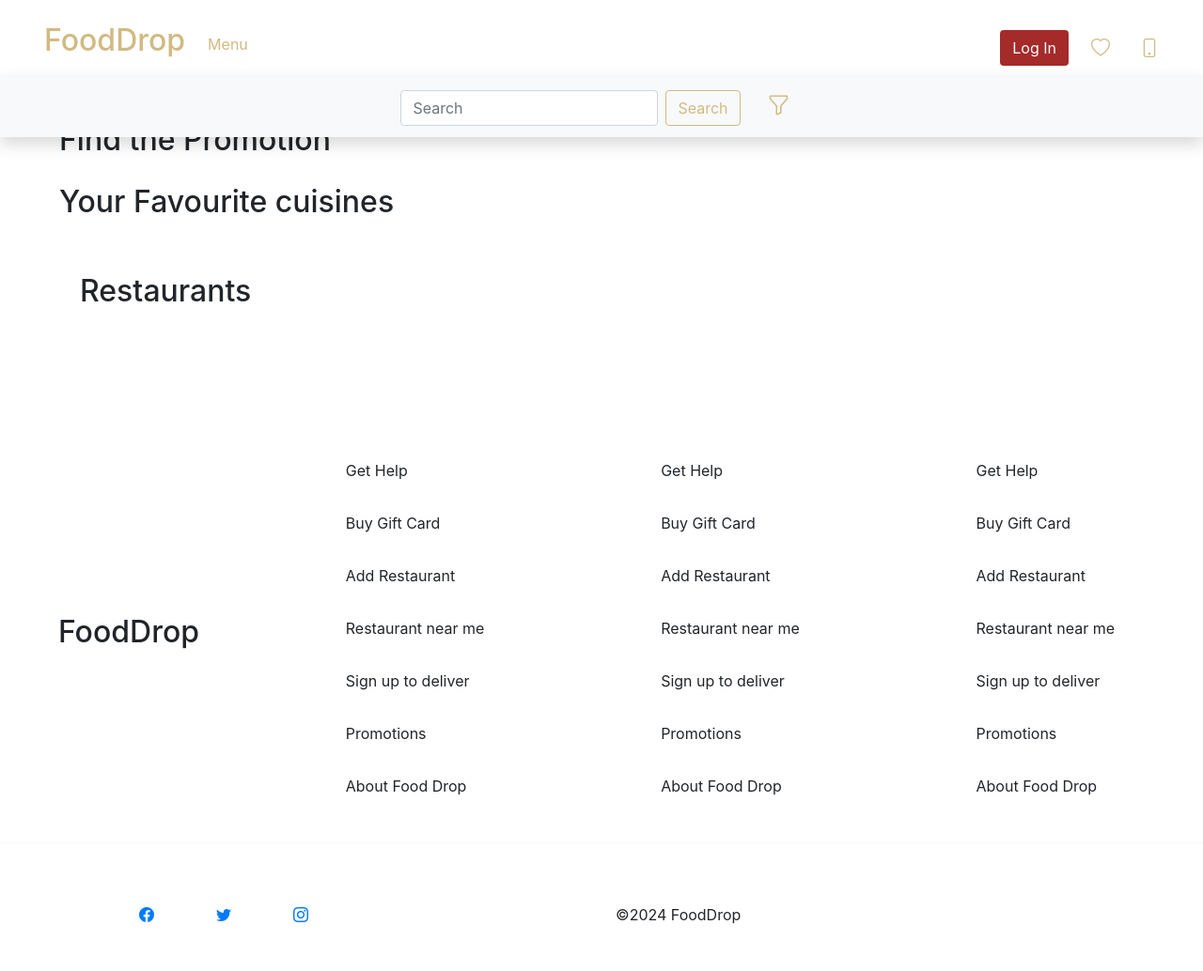
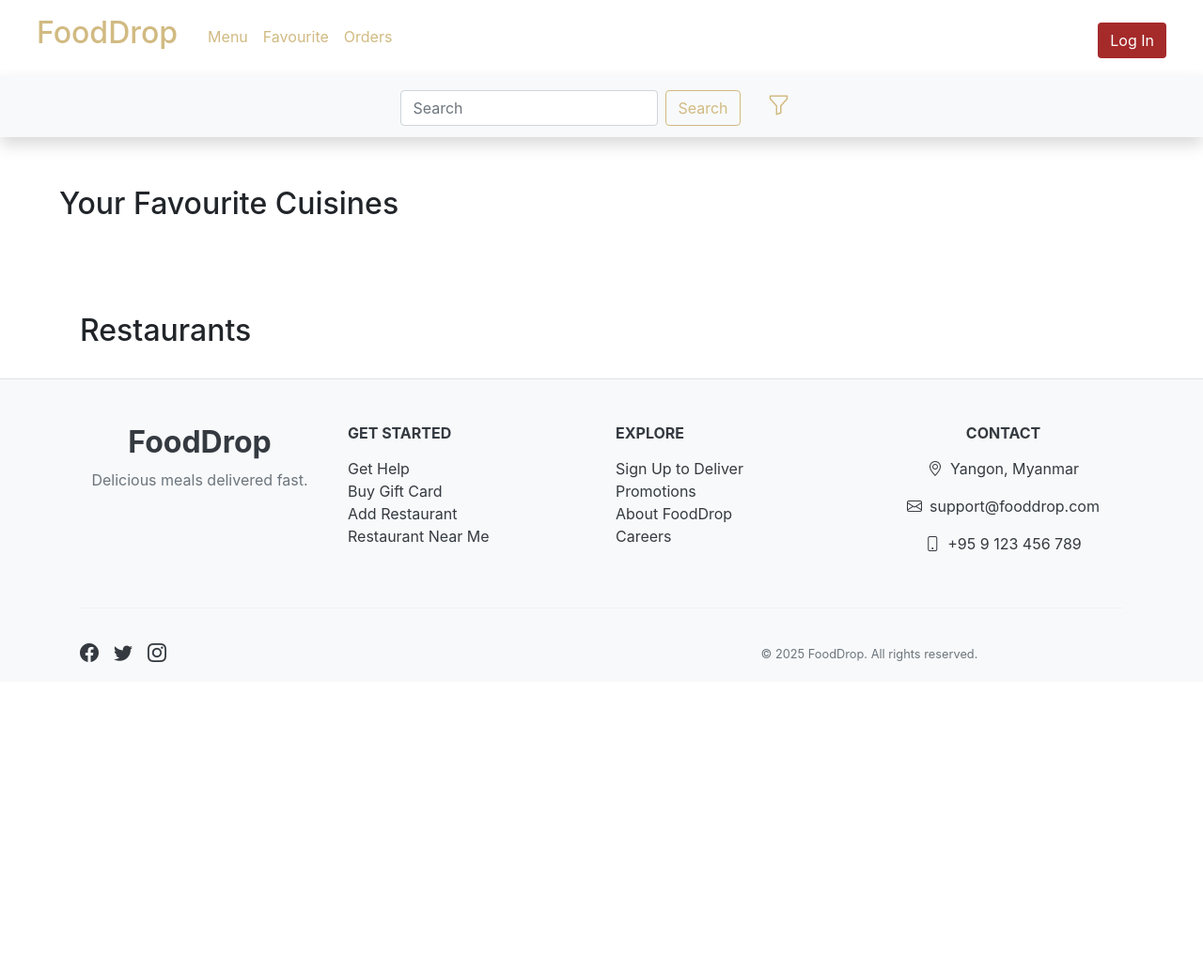
Before and after one commit to kayKhaingWin1/Food-new, a PHP site: page /menu.php in a window 1280 px wide. Shown: the whole page at 94% size. After the commit the page ends 705 px from the top, so only its background shows below. Run offline with PHP 8.4, Linux system fonts and the light colour scheme; data that the repository does not hold is empty; some libraries are stand-ins or nearby versions.

Commit message:
modify mobile responsive

```diff
--- a/css/style.css
+++ b/css/style.css
@@ -41,7 +41,6 @@
 
 .find-meal {
   color: rgb(209, 186, 130);
-  margin-left: 10rem;
 }
 
 /* Menu page */
@@ -102,10 +101,6 @@
   position: relative;
 }
 
-.promo-item img {
-  height: 200px;
-}
-
 .scroll-item p {
   text-align: center;
 }
@@ -116,7 +111,7 @@
   transform: translateY(-50%);
   background-color: rgba(49, 49, 49, 0.5);
   color: white;
-  padding: 1rem 1.5rem;
+  padding: 0.5rem 1rem;
   z-index: 10;
   /* Add a higher z-index to keep it above other elements */
 }
--- a/include/dbconfig.php
+++ b/include/dbconfig.php
@@ -2,27 +2,16 @@
 
 class Database {
 
+    private static $hostname = 'localhost:3307';
+    private static $username = 'root';
+    private static $password = '';
+    private static $dbname = 'food_order';
     private static $connection = null;
 
     public static function connect()
     {
-        if (!self::$connection) {
-            $hostname = 'sql101.iceiy.com';
-            $port     = '3306';
-            $username = 'icei_39711552';
-            $password = 'sally2002911';
-            $dbname   = 'icei_39711552_food_order';
-
-            $dsn = "mysql:host=$hostname;port=$port;dbname=$dbname;charset=utf8mb4";
-
-            try {
-                self::$connection = new PDO($dsn, $username, $password);
-                self::$connection->setAttribute(PDO::ATTR_ERRMODE, PDO::ERRMODE_EXCEPTION);
-            } catch (PDOException $e) {
-                die("Database connection failed: " . $e->getMessage());
-            }
-        }
-
+        if(!self::$connection)
+            self::$connection = new PDO("mysql:host=".self::$hostname.";dbname=".self::$dbname, self::$username, self::$password);
         return self::$connection;
     }
 
--- a/layout/footer.php
+++ b/layout/footer.php
@@ -1,68 +1,66 @@
-<footer style="margin-top:10rem;">
-    <div class="d-flex justify-content-around mt-3">
-        <div class="d-flex align-items-center">
-            <h2>FoodDrop</h2>
+<footer class="bg-light text-dark pt-5 border-top mt-5">
+  <div class="container">
+    <div class="row">
+
+      <!-- Brand -->
+      <div class="col-12 col-md-3 mb-4 text-center text-md-start">
+        <h2 class="fw-bold">FoodDrop</h2>
+        <p class="text-muted">Delicious meals delivered fast.</p>
       </div>
-        <div class="mx-3">
+
+      <!-- Column 1 -->
+      <div class="col-6 col-md-3 mb-4">
+        <h6 class="text-uppercase fw-bold mb-3">Get Started</h6>
         <ul class="list-unstyled">
-                <li class="p-3">Get Help</li>
-                <li class="p-3">Buy Gift Card</li>
-                <li class="p-3">Add Restaurant</li>
-                <li class="p-3">Restaurant near me</li>
-                <li class="p-3">Sign up to deliver</li>
-                <li class="p-3">Promotions</li>
-                <li class="p-3">About Food Drop</li>
+          <li><a href="#" class="text-dark text-decoration-none">Get Help</a></li>
+          <li><a href="#" class="text-dark text-decoration-none">Buy Gift Card</a></li>
+          <li><a href="#" class="text-dark text-decoration-none">Add Restaurant</a></li>
+          <li><a href="#" class="text-dark text-decoration-none">Restaurant Near Me</a></li>
         </ul>
       </div>
-        <div class="mx-3">
+
+      <!-- Column 2 -->
+      <div class="col-6 col-md-3 mb-4">
+        <h6 class="text-uppercase fw-bold mb-3">Explore</h6>
         <ul class="list-unstyled">
-                <li class="p-3">Get Help</li>
-                <li class="p-3">Buy Gift Card</li>
-                <li class="p-3">Add Restaurant</li>
-                <li class="p-3">Restaurant near me</li>
-                <li class="p-3">Sign up to deliver</li>
-                <li class="p-3">Promotions</li>
-                <li class="p-3">About Food Drop</li>
+          <li><a href="#" class="text-dark text-decoration-none">Sign Up to Deliver</a></li>
+          <li><a href="#" class="text-dark text-decoration-none">Promotions</a></li>
+          <li><a href="#" class="text-dark text-decoration-none">About FoodDrop</a></li>
+          <li><a href="#" class="text-dark text-decoration-none">Careers</a></li>
         </ul>
       </div>
-        <div class="mx-3">
-            <ul class="list-unstyled">
-                <li class="p-3">Get Help</li>
-                <li class="p-3">Buy Gift Card</li>
-                <li class="p-3">Add Restaurant</li>
-                <li class="p-3">Restaurant near me</li>
-                <li class="p-3">Sign up to deliver</li>
-                <li class="p-3">Promotions</li>
-                <li class="p-3">About Food Drop</li>
-            </ul>
+
+      <!-- Column 3 -->
+      <div class="col-12 col-md-3 mb-4 text-center text-md-start">
+        <h6 class="text-uppercase fw-bold mb-3">Contact</h6>
+        <p><i class="bi bi-geo-alt me-2"></i>Yangon, Myanmar</p>
+        <p><i class="bi bi-envelope me-2"></i>support@fooddrop.com</p>
+        <p><i class="bi bi-phone me-2"></i>+95 9 123 456 789</p>
+      </div>
+
+    </div>
+
+    <hr>
+
+    <div class="row align-items-center py-3">
+      <div class="col-12 col-md-6 d-flex justify-content-center justify-content-md-start mb-3 mb-md-0">
+        <a href="#" class="text-dark me-3 fs-5"><i class="bi bi-facebook"></i></a>
+        <a href="#" class="text-dark me-3 fs-5"><i class="bi bi-twitter"></i></a>
+        <a href="#" class="text-dark me-3 fs-5"><i class="bi bi-instagram"></i></a>
+      </div>
+      <div class="col-12 col-md-6 text-center text-md-end">
+        <small class="text-muted">&#169; 2025 FoodDrop. All rights reserved.</small>
       </div>
     </div>
-    <hr>
-    <div class="container">
-        <div class="row p-5">
-            <div class="col-md-6 d-flex">
-                <div class="col-md-2">
-                    <a href=""> <i class="bi bi-facebook"></i></a>
-                </div>
-                <div class="col-md-2">
-                    <a href=""><i class="bi bi-twitter"></i></a>
-                </div>
-                <div class="col-md-2">
-                    <a href=""><i class="bi bi-instagram"></i></a>
-                </div>
-            </div>
-            <div class="col-md-6">
-                &#169;2024 FoodDrop
-            </div>
-        </div>
+
   </div>
 </footer>
+
+<!-- Bootstrap JS -->
+ <script src="https://cdn.jsdelivr.net/npm/bootstrap@5.3.8/dist/js/bootstrap.bundle.min.js" integrity="sha384-FKyoEForCGlyvwx9Hj09JcYn3nv7wiPVlz7YYwJrWVcXK/BmnVDxM+D2scQbITxI" crossorigin="anonymous"></script>
 <script src="https://code.jquery.com/jquery-3.5.1.slim.min.js"></script>
 <script src="https://cdn.jsdelivr.net/npm/@popperjs/core@2.9.3/dist/umd/popper.min.js"></script>
 <script src="https://stackpath.bootstrapcdn.com/bootstrap/4.5.2/js/bootstrap.min.js"></script>
 <script src="js/bootstrap.bundle.min.js"></script>
 <script src="js/bootstrap.min.js"></script>
 <script src="js/myscript.js"></script>
-</body>
-
-</html>
--- a/layout/sidebar.php
+++ b/layout/sidebar.php
@@ -11,9 +11,10 @@
     <meta http-equiv="Content-Type" content="text/html; charset=UTF-8">
     <meta name="viewport" content="width=device-width, initial-scale=1.0">
     <title>Food Drop</title>
-    <link rel="stylesheet" href="css/bootstrap.min.css">
+    <link href="https://cdn.jsdelivr.net/npm/bootstrap@5.3.8/dist/css/bootstrap.min.css" rel="stylesheet" integrity="sha384-sRIl4kxILFvY47J16cr9ZwB07vP4J8+LH7qKQnuqkuIAvNWLzeN8tE5YBujZqJLB" crossorigin="anonymous">
+    <link rel="stylesheet" href="https://cdnjs.cloudflare.com/ajax/libs/animate.css/4.1.1/animate.min.css" />
+    <link rel="stylesheet" href="https://cdn.jsdelivr.net/npm/bootstrap-icons@1.11.3/font/bootstrap-icons.min.css">
     <link rel="stylesheet" href="https://stackpath.bootstrapcdn.com/bootstrap/4.5.2/css/bootstrap.min.css">
-    <link rel="stylesheet" href="https://cdn.jsdelivr.net/npm/bootstrap-icons@1.11.3/font/bootstrap-icons.min.css">
     <link rel="stylesheet" href="css/style.css">
 </head>
 
@@ -21,33 +22,43 @@
     <header>
         <nav class="navbar navbar-expand-lg fixed-top bg-body-tertiary">
             <div class="container-fluid">
-                <!-- Button for collapsing the navbar on smaller screens -->
-                <button class="navbar-toggler" type="button" data-bs-toggle="collapse" data-bs-target="#navbarScroll" aria-controls="navbarScroll" aria-expanded="false" aria-label="Toggle navigation">
-                    <span class="navbar-toggler-icon"></span>
-                </button>
-
-                <!-- FoodDrop brand, search form, and login button -->
-                <a class="navbar-brand mx-auto p-3" href="index.php">
+                <!-- Brand -->
+                <a class="navbar-brand p-2" href="index.php">
                     <h2 style="color: rgb(209, 186, 130);">FoodDrop</h2>
                 </a>
 
-                <!-- Collapsible section of the navbar -->
+                <!-- Toggler button for mobile -->
+                <button class="navbar-toggler" type="button" data-bs-toggle="collapse" data-bs-target="#navbarScroll">
+                    <i class="bi bi-list fs-1" style="color:rgb(209, 186, 130);"></i>
+                </button>
+
+
+
+
                 <div class="collapse navbar-collapse" id="navbarScroll">
+                    <div class="d-flex justify-content-end d-lg-none mb-2">
+                        <div class="d-flex justify-content-end d-lg-none mb-2">
+                            <button id="closeMenuBtn" class="btn p-0" type="button" aria-label="Close menu">
+                                <i class="bi bi-x fs-1 mx-2" style="color:rgb(209, 186, 130);"></i>
+                            </button>
+                        </div>
+
+                    </div>
+
                     <ul class="navbar-nav me-auto mb-2 mb-lg-0 head-color text-center">
                         <li class="nav-item">
                             <a class="nav-link" href="menu.php">Menu</a>
                         </li>
-                        <!-- <li class="nav-item">
-                            <a class="nav-link" href="#">Restaurants</a>
+                        <li class="nav-item">
+                            <a class="nav-link" href="favourite.php?user_id=<?php if (isset($_SESSION['id'])) echo $_SESSION['id']; ?>">Favourite</a>
                         </li>
                         <li class="nav-item">
-                            <a class="nav-link" href="#">Vouchers</a>
-                        </li> -->
+                            <a class="nav-link" href="orders.php?id=<?php if (isset($_SESSION['id'])) echo $_SESSION['id']; ?>">Orders</a>
+                        </li>
                     </ul>
-                </div>
 
-                <div class="d-flex ms-auto">
-                    <div>
+
+                    <div class="d-flex justify-content-center">
                         <?php
                         if (isset($_SESSION['name'])) {
                         ?>
@@ -70,23 +81,27 @@
                         }
                         ?>
                     </div>
-                    <ul class="nav cartbtn" style="margin-top:12px;">
-                        <li class="mx-3">
-                            <a class="text-decoration-none fs-5" style="color: rgb(209, 186, 130);" href="favourite.php?user_id=<?php if (isset($_SESSION['id'])) echo $_SESSION['id']; ?>"><i class="bi bi-heart"></i></a>
-                        </li>
-                        <li class="mx-3">
-                            <a class="text-decoration-none fs-5" style="color: rgb(209, 186, 130);" href="orders.php?id=<?php if (isset($_SESSION['id'])) echo $_SESSION['id']; ?>"><i class="bi bi-phone"></i></a>
-                        </li>
-                    </ul>
+
+
+
                 </div>
-
             </div>
         </nav>
     </header>
+
 </body>
-<script src="https://code.jquery.com/jquery-3.6.0.min.js"></script>
-<script src="https://cdnjs.cloudflare.com/ajax/libs/popper.js/2.10.2/umd/popper.min.js"></script>
-<!-- Bootstrap JavaScript -->
-<script src="https://cdn.jsdelivr.net/npm/bootstrap@5.3.0-alpha1/dist/js/bootstrap.min.js"></script>
+
 
 </html>
+
+<script>
+    const closeBtn = document.getElementById('closeMenuBtn');
+    const navbarCollapse = document.getElementById('navbarScroll');
+
+    if (closeBtn && navbarCollapse) {
+        closeBtn.addEventListener('click', () => {
+            const collapseInstance = bootstrap.Collapse.getOrCreateInstance(navbarCollapse);
+            collapseInstance.hide();
+        });
+    }
+</script>
--- a/menu.php
+++ b/menu.php
@@ -142,53 +142,42 @@
         </div>
     </div>
 
-    <!-- promotion -->
-    <div class="container-fluid promo-container">
-        <h2 class="mx-5">Find the Promotion</h2>
-        <div class="promo-scroll">
-            <?php
-            foreach ($promotion_restaurants as $promotion_restaurant) {
-            ?>
-                <a href="item.php?restaurant_id=<?php echo $promotion_restaurant['restaurant_id']; ?>">
-                    <div class="promo-item m-4">
-                        <img src="admin/uploads/<?php echo $promotion_restaurant['image']; ?>" class="img-fluid" alt="">
-                        <h5>Get Up To <?php echo $promotion_restaurant['discount']; ?>% Off</h5>
+
+    <div class="container-fluid" style="margin-top: 100px;">
+        <h2 class="mx-3 mx-sm-4 text-center text-sm-start">Find the Promotion</h2>
+        <div class="d-flex flex-row flex-nowrap overflow-auto py-3" style="scrollbar-width: thin; -ms-overflow-style: none;">
+            <?php foreach ($promotion_restaurants as $promotion_restaurant) { ?>
+                <a href="item.php?restaurant_id=<?php echo $promotion_restaurant['restaurant_id']; ?>" class="text-decoration-none me-3 flex-shrink-0" style="width: 200px;">
+                    <div class="position-relative">
+                        <img src="admin/uploads/<?php echo $promotion_restaurant['image']; ?>" class="img-fluid rounded" alt="">
+                        <h5 class="position-absolute top-50 start-50 translate-middle w-100 h-25 px-3 py-2 bg-opacity-50 text-white rounded bg-black">
+                            Get Up To <?php echo $promotion_restaurant['discount']; ?>% Off
+                        </h5>
                     </div>
                 </a>
-            <?php
-            }
-            ?>
+            <?php } ?>
         </div>
     </div>
 
-    <div class="container-fluid scroll-container">
-        <h2 class="mx-5">Your Favourite cuisines</h2>
-        <div class="side-scroll">
-            <?php
-            foreach ($menus as $menu) {
-                if ($menu['status'] == null) {
-            ?>
-                    <div class="scroll-item">
-                        <button class="prev-button">❮</button> <!-- Previous button -->
-                        <a href="restaurants.php?menu_id=<?php echo $menu['id']; ?>">
-                            <div class="d-flex justify-content-center">
-                                <img src="admin/uploads/<?php echo $menu['image']; ?>" class="img-fluid" style="width:130px;heigth:100px;" alt="">
-                            </div>
-                        </a>
-                        <button class="next-button">❯</button> <!-- Next button -->
-                        <div class="text-center">
-                            <p><?php echo $menu['name']; ?></p>
+<div class="container-fluid scroll-container">
+    <h2 class="mx-3 mx-md-5 mb-3">Your Favourite Cuisines</h2>
+    <div class="d-flex flex-nowrap overflow-auto py-3 px-3 px-md-5" style="scrollbar-width: thin; -ms-overflow-style: none;">
+        <?php foreach ($menus as $menu) {
+            if ($menu['status'] == null) { ?>
+                <div class="flex-shrink-0 text-center me-4" style="width: 130px;">
+                    <a href="restaurants.php?menu_id=<?php echo $menu['id']; ?>" class="text-decoration-none">
+                        <div class="d-flex justify-content-center align-items-center mb-2">
+                            <img src="admin/uploads/<?php echo $menu['image']; ?>" class="img-fluid rounded object-fit-cover" alt="<?php echo $menu['name']; ?>" style="height:130px;width:200px">
                         </div>
-                    </div>
+                        <p class="small text-truncate mb-0 text-dark"><?php echo $menu['name']; ?></p>
+                    </a>
+                </div>
+        <?php }
+        } ?>
+    </div>
+</div>
 
-            <?php
-                }
-            }
-            ?>
 
-        </div>
-
-    </div>
 
     <!-- Restaurant -->
 
@@ -201,7 +190,7 @@
                 $favouriteData = $isFavourite ? 'true' : 'false';
             ?>
                 <!-- Restaurant card -->
-                <div class="col-12 col-sm-4 col-lg-3">
+                <div class="col-12 col-sm-6 col-lg-3">
                     <div class="card restaurant-display">
                         <!-- Heart icon for favourite -->
                         <i class="bi bi-heart-fill heart-icon <?php echo $favouriteClass; ?>" data-liked="<?php echo $favouriteData; ?>" data-restaurant_id="<?php echo $restaurant['id']; ?>"></i>
```
Also changed, not shown: admin/include/dbconfig.php (+6 -17 lines), controller/AuthenticationController.php (+11 -14 lines), index.php (+19 -10 lines), item.php (+23 -26 lines), admin/uploads/db809eadd12d21eb61044e0f3bf7c9b7.jpeg (added), admin/uploads/logo_e605c9cde1003e95f7a1e5da40ff5b2c1574661560.jpg (added), admin/uploads/newyork_pizza.jpg (added), images/matcha.png (added), images/mocha.png (added), images/strawberry.png (added). Lines whose indentation alone changed are shown as unchanged.
